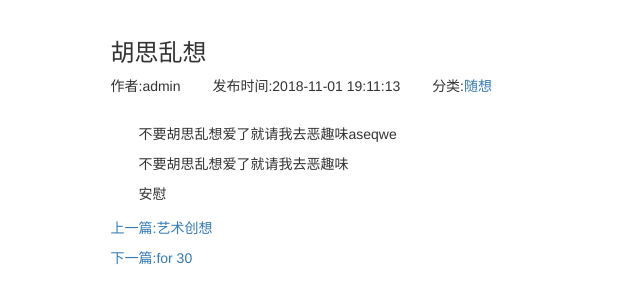
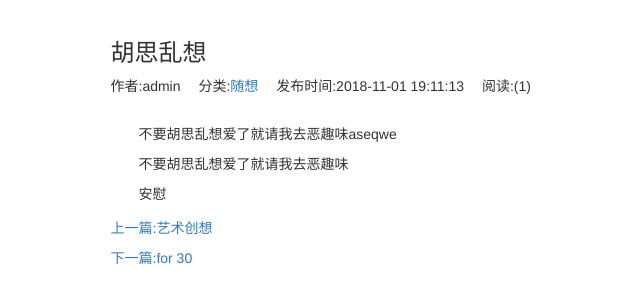
Before and after one commit to mahayu2019/myweb, a Django app: page /blog/38 in a window 1280 px wide. Shown: the part 52-356 px from the top of the page, without its empty margins (57-697 px from the left). Run offline with Django 3.2, Linux system fonts and the light colour scheme; data comes from the database, SQL or seed files in the repository; both versions use the stored data as it was after the commit; some libraries are stand-ins or nearby versions.

Commit message:
添加文章阅读计数

```diff
--- a/blog/admin.py
+++ b/blog/admin.py
@@ -9,4 +9,4 @@ class BlogTypeAdmin(admin.ModelAdmin):
 
 @admin.register(Blog)
 class BlogAdmin(admin.ModelAdmin):
-    list_display = ('title', 'blog_type', 'author', 'created_time', 'last_updated_time')
+    list_display = ('title', 'blog_type', 'author', 'readed_num', 'created_time', 'last_updated_time')
--- a/blog/models.py
+++ b/blog/models.py
@@ -15,6 +15,7 @@ class Blog(models.Model):
     blog_type = models.ForeignKey(BlogType, on_delete=models.DO_NOTHING)  # 类型,引用外键
     content = RichTextUploadingField()  # 内容
     author = models.ForeignKey(User, on_delete=models.DO_NOTHING)  # 作者,调用系统管理用户
+    readed_num = models.IntegerField(default=0)  # 统计文章被浏览的次数
     created_time = models.DateTimeField(auto_now_add=True)  # 发布时间自动获取当前系统时间
     last_updated_time = models.DateTimeField(auto_now_add=True)
 
--- a/blog/views.py
+++ b/blog/views.py
@@ -64,6 +64,8 @@ def blog_list(request):
 # 具体博文内容
 def blog_detail(request, blog_pk):
     blog = get_object_or_404(Blog, pk=blog_pk)  # 根据传入主键值,检索对应内容
+    blog.readed_num += 1  # 增加一次阅读次数
+    blog.save()
     context['previous_blog'] = Blog.objects.filter(created_time__gt=blog.created_time).last()  # 上一条
     context['next_blog'] = Blog.objects.filter(created_time__lt=blog.created_time).first()  # 下一条
     context['blog'] = blog
--- a/static/base.css
+++ b/static/base.css
@@ -26,7 +26,7 @@ ul.blog-info-description {
 
 ul.blog-info-description li {
     display: inline-block;
-    margin-right: 2em;
+    margin-right: 1em;
 }
 
 div.blog-content {
--- a/templates/blog_detail.html
+++ b/templates/blog_detail.html
@@ -15,10 +15,12 @@
                 <h3>{{ blog.title }}</h3>
                 <ul class="blog-info-description">
                     <li>作者:{{ blog.author }}</li>
+                    <li>分类:<a href="{% url 'blog_with_type' blog.blog_type.pk %}">{{ blog.blog_type }}</a></li>
                     <li>发布时间:{{ blog.created_time| date:"Y-m-d H:n:s" }}</li>
-                    <li>分类:<a href="{% url 'blog_with_type' blog.blog_type.pk %}">{{ blog.blog_type }}</a></li>
+                    <li>阅读:({{ blog.readed_num }})</li>
                 </ul>
-                <div class="blog-content">{{ blog.content|safe }}</div>{# safe过滤器,过滤掉html代码 #}
+                <div class="blog-content">{{ blog.content|safe }}</div>
+                {# safe过滤器,过滤掉html代码 #}
                 {# 前后翻页效果 #}
                 <div class="blog-more">
                     <p>
```
Also changed, not shown: templates/blog_list.html (+4 -3 lines), db.sqlite3.
